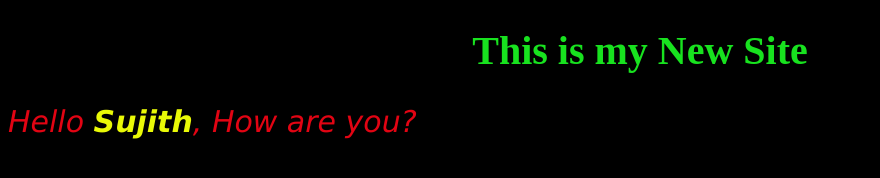
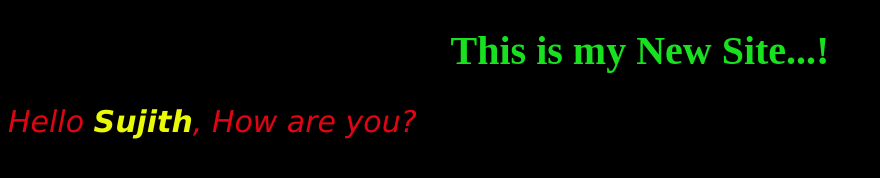
Before and after one commit to sujithjyo/PythonApp, a plain HTML site: page index.html in a window 1280 px wide. Shown: the whole page, without its empty margins (0-880 px from the left). Drawn offline with Linux system fonts and the light colour scheme.

Commit message:
Index file modied

```diff
--- a/index.html
+++ b/index.html
@@ -11,7 +11,7 @@
     </style>
   </head>
   <body>
-    <h1>This is my New Site</h1>
+    <h1>This is my New Site...!</h1>
     <p>Hello <b>Sujith</b>, How are you?</p>
   </body>
 </html>
```
